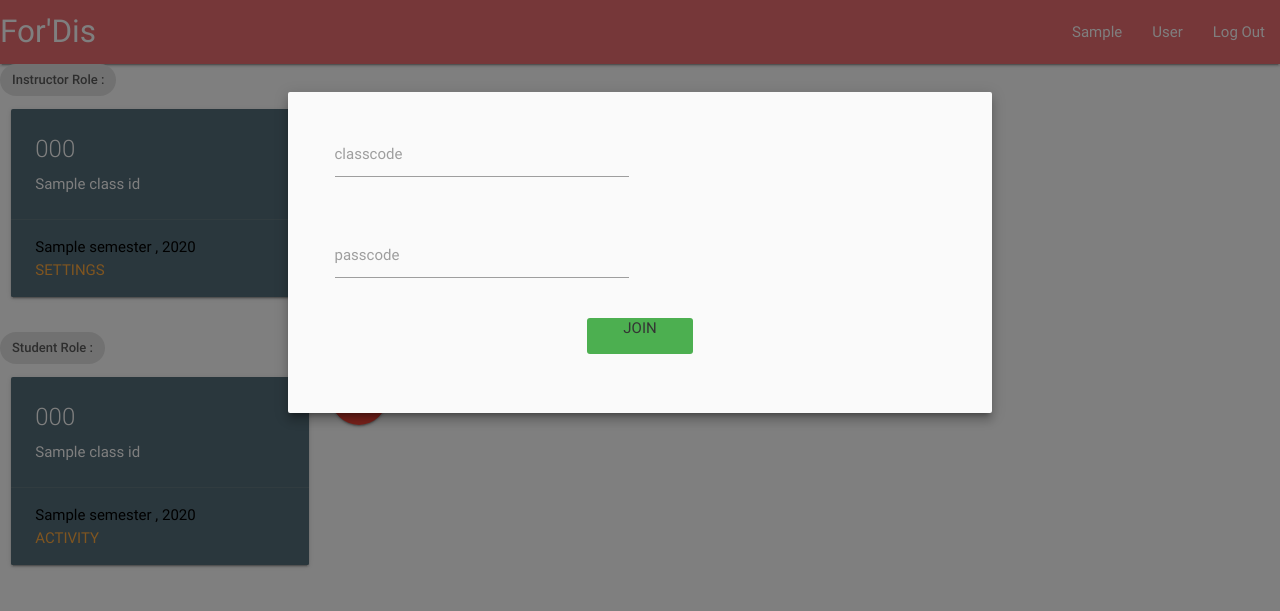
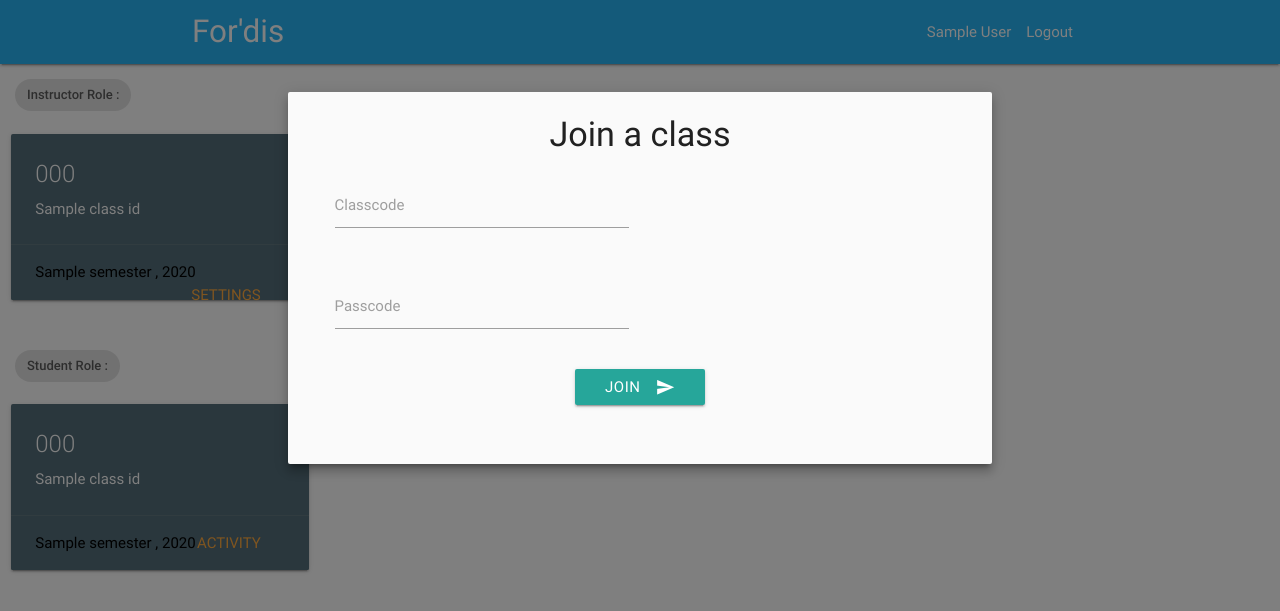
Before and after one commit to bhavan21/piazza, a Django app: template class/templates/class/user_home.html in a window 1280 px wide, after a click on "add". Shown: the top 611 px of the page. Run offline with Django 3.2, Linux system fonts and the light colour scheme; the template is opened without the code that fills it: most values are stand-ins (such as "Sample title", 1, 10 or a date in 2020); some libraries are stand-ins or nearby versions.

Commit message:
changes in html

```diff
--- a/class/templates/class/login.html
+++ b/class/templates/class/login.html
@@ -8,7 +8,7 @@
 <body>
 
  <nav class="light-blue lighten-1" role="navigation">
-    <div class="nav-wrapper container"><a id="logo-container" href="#" class="brand-logo">Piazza</a>
+    <div class="nav-wrapper container"><a id="logo-container" href="#" class="brand-logo">For'dis</a>
       <ul class="right hide-on-med-and-down">
         <li><a href="#">Login</a></li>
         <li><a href="register">Register</a></li>
--- a/class/templates/class/register.html
+++ b/class/templates/class/register.html
@@ -8,7 +8,7 @@
 <body>
 
  <nav class="light-blue lighten-1" role="navigation">
-    <div class="nav-wrapper container"><a id="logo-container" href="#" class="brand-logo">Piazza</a>
+    <div class="nav-wrapper container"><a id="logo-container" href="#" class="brand-logo">For'dis</a>
       <ul class="right hide-on-med-and-down">
         <li><a href="login">Login</a></li>
         <li><a href="#">Register</a></li>
--- a/class/templates/class/user_home.html
+++ b/class/templates/class/user_home.html
@@ -1,7 +1,7 @@
 <html>
 <head>
 	<link rel="stylesheet" href="https://cdnjs.cloudflare.com/ajax/libs/materialize/0.100.2/css/materialize.min.css">
-
+	<link href="https://fonts.googleapis.com/icon?family=Material+Icons" rel="stylesheet">
 	<script type="text/javascript" src="https://code.jquery.com/jquery-3.2.1.min.js"></script>
 	<script src="https://cdnjs.cloudflare.com/ajax/libs/materialize/0.100.2/js/materialize.min.js"></script>
 	<script >
@@ -15,18 +15,32 @@
 	</script>
 </head>
 <body>
-<nav>
+
+	<nav class="light-blue lighten-1" role="navigation">
+    <div class="nav-wrapper container"><a id="logo-container" href="#" class="brand-logo">For'dis</a>
+        <ul class="right hide-on-med-and-down">
+            <li>{{first_name}} {{last_name}}</li>
+            <li><a href="logout">Logout</a></li>
+        </ul>
+
+        <ul id="nav-mobile" class="side-nav">
+             <li>{{first_name}} {{last_name}}</li>
+            <li><a href="login">Logout</a></li>
+     </ul>
+     <a href="#" data-activates="nav-mobile" class="button-collapse"><i class="material-icons">menu</i></a>
+ </div>
+</nav>
+	<!-- <nav>
 		<div class="nav-wrapper">
 			<a href="index" class="brand-logo">For'Dis</a>
 			<ul id="nav-mobile" class="right hide-on-med-and-down">
-        <li><a href="sass.html">{{first_name}}</a></li>
-        <li><a href="badges.html">{{last_name}}</a></li>
+				<li>{{first_name}} {{last_name}}</a></li>
 				<li><a href="logout">Log Out</a></li>
 			</ul>
 		</div>
-  </nav>
+	</nav> -->
 
-  <div class="chip">
+	<div class="chip" style="margin: 15px;">
 		Instructor Role :
 	</div>
 
@@ -38,22 +52,25 @@
 		<div class="modal-content">
 
 			<div class="row">
+				<h4 class="center-align">Join a class</h4>
 				<form class="col s12" method="post" action="join_form">
 					<!-- {% csrf_token %} -->
 					<div class="row">
 						<div class="input-field col s6">
 							<input id="class_code" name="codein" type="text" class="validate">
-				          <label >classcode</label>
+							<label >Classcode</label>
 						</div>
 					</div>
 					<div class="row">
 						<div class="input-field col s6">
 							<input id="pass_code" name="codeout" type="text" class="validate">
-				          <label >passcode</label>
+							<label >Passcode</label>
 						</div>
 					</div>
 					<div class="center-align vertical-align">
-				 	     <input type="submit" class="modal-action  green modal-close waves-effect waves-yellow btn-flat" value="Join" >
+					  <button class="modal-action modal-close btn waves-effect waves-light" type="submit" name="action">Join
+					    <i class="material-icons right">send</i>
+					  </button>
 				</div>
 				</form>
 			</div>
@@ -67,6 +84,7 @@
 	<div class="modal-content">
 
 		<div class="row">
+			<h4 class="center-align">Create a class</h4>
 			<form class="col s12" method="post" action="create_form">
 				<!-- {% csrf_token %} -->
 				<div class="row">
@@ -95,18 +113,24 @@
 						<select id="datepicker" name="year">
 							<option value="" disabled selected>Choose Year</option>
 							<option value="2017">2017</option>
-						      <option value="2015">2015</option>
-						      <option value="2016">2016</option>
-						      <option value="2018">2018</option>
-						      <option value="2019">2019</option>
+							<option value="2015">2018</option>
+							<option value="2016">2019</option>
+							<option value="2018">2020</option>
+							<option value="2019">2021</option>
 						</select>
 						<label>Year</label>
 					</div>
 				</div>
 				<br>
+				<!-- <div class="center-align vertical-align">
+					<input type="submit" class="modal-action  green modal-close waves-effect waves-yellow btn-flat" value="Create" >
+				</div> -->
 				<div class="center-align vertical-align">
-				 	     <input type="submit" class="modal-action  green modal-close waves-effect waves-yellow btn-flat" value="Create" >
+				  <button class="modal-action modal-close btn waves-effect waves-light" type="submit" name="action">Create
+				    <i class="material-icons right">send</i>
+				  </button>
 				</div>
+
 			</form>
 		</div>
 	</div>
@@ -121,25 +145,34 @@
 
 	<div class="col s12 m3">
 		<div class="card blue-grey darken-1">
+			<a href={{akh.id}}>
 				<div class="card-content white-text">
 					<span class="card-title">{{akh.class_id.course_code}}</span>
 					<p>
 						{{akh.class_id.course_name}}
 					</p>
 				</div>
+			</a>
 
 			<div class="card-action">
 				<span class = "black-text" >{{akh.class_id.semester}} , {{akh.class_id.year}} </span>
-	              <a href="#">Settings</a>
+				<a style="float: right;" href="#">Settings</a>
 			</div>
 		</div>
 	</div>
 
 
 	{% endfor %}
-	<a class="btn-floating waves-effect waves-light btn-large red btn modal-trigger" onclick="$('#modal_create').modal('open')"><i class="material-icons">+</i></a>
+	<div class="col s12 m3" style="margin-left: 10px;">
+		<div class="card-content">
+			<a class="btn-floating waves-effect waves-light btn-large red btn modal-trigger" onclick="$('#modal_create').modal('open')"><i class="material-icons">add</i></a>
 		</div>
-  <div class="chip">
+	</div>
+
+
+
+</div>
+<div class="chip" style="margin: 15px;">
 	<!-- <img src="images/yuna.jpg" alt="Contact Person"> -->
 	Student Role :
 </div>
@@ -149,23 +182,25 @@
 
 	<div class="col s12 m3">
 		<div class="card blue-grey darken-1">
+			<a href="#">
 				<div class="card-content white-text">
 					<span class="card-title">{{akh.class_id.course_code}}</span>
 					<p>
 						{{akh.class_id.course_name}}
 					</p>
 				</div>
+			</a>
 			<div class="card-action">
 				<span class = "black-text" >{{akh.class_id.semester}} , {{akh.class_id.year}} </span>
-	              <a href="#">Activity</a>
+				<a style="float: right;" href="#">Activity</a>
 			</div>
 		</div>
 	</div>
 
 	{% endfor %}
-		    <div class="col s12 m3">
+	<div class="col s12 m3" style="margin-left: 10px;">
 		<div class="card-content">
-		   		 <a  class="btn-floating waves-effect waves-light btn-large red btn modal-trigger" onclick="$('#modal_join').modal('open')"><i class="material-icons">+</i></a>
+			<a  class="btn-floating waves-effect waves-light btn-large red btn modal-trigger" onclick="$('#modal_join').modal('open')"><i class="material-icons">add</i></a>
 		</div>
 	</div>
 
--- a/class/urls.py
+++ b/class/urls.py
@@ -3,10 +3,10 @@
 from . import views
 
 urlpatterns = [
-    url(r'^$', views.index, name='index'),
+    url(r'^(?P<course_id>[0-9]+)/$', views.index, name='index'),
     url(r'^login$', views.login_, name='login'),
     url(r'^register$', views.register, name='register'),
-     url(r'^home',views.user_home,name = 'user_home'),
+     url(r'^$',views.user_home,name = 'user_home'),
     url(r'^join_form',views.join_form , name ='join_form'),
     url(r'^create_form',views.create_form , name ='create_form'),
     url(r'^logout$', views.logout_, name='logout'),
```
Also changed, not shown: class/templates/class/index.html (+7 -5 lines), class/views.py (+8 -9 lines), db.sqlite3. Lines whose indentation alone changed are shown as unchanged.
